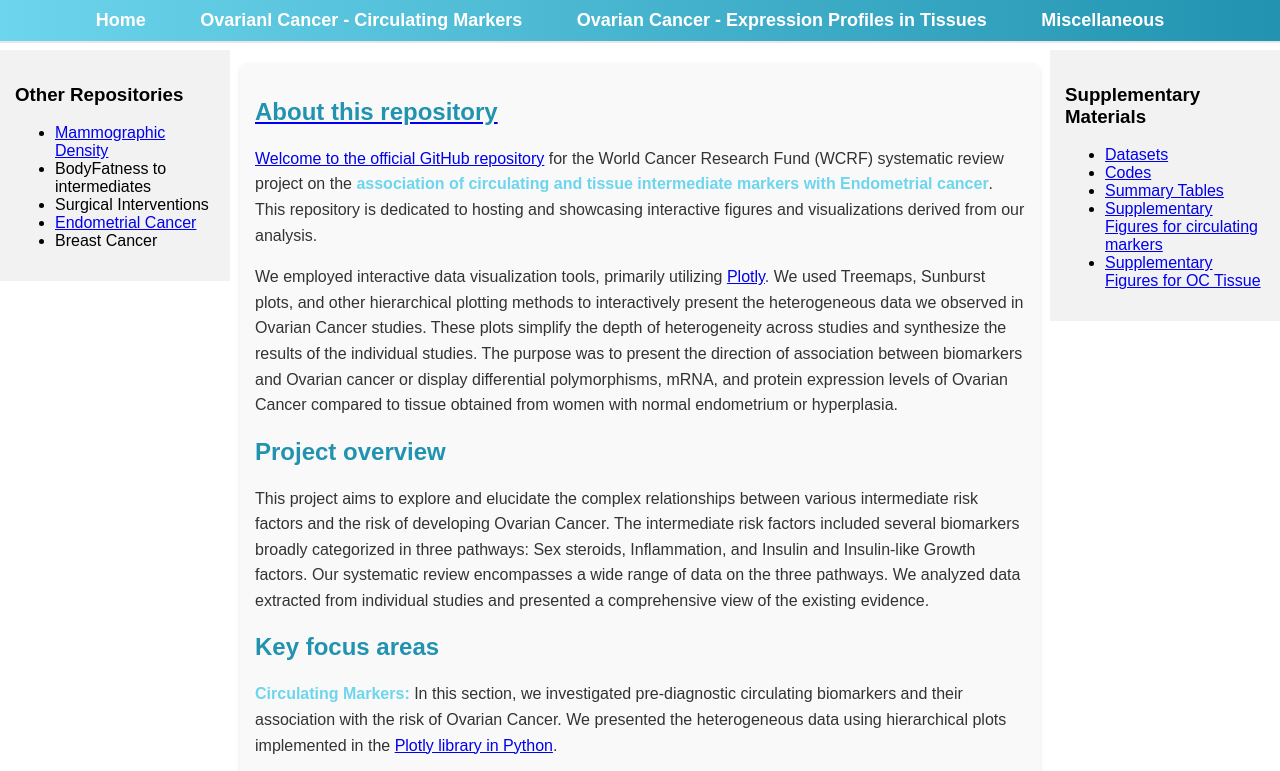
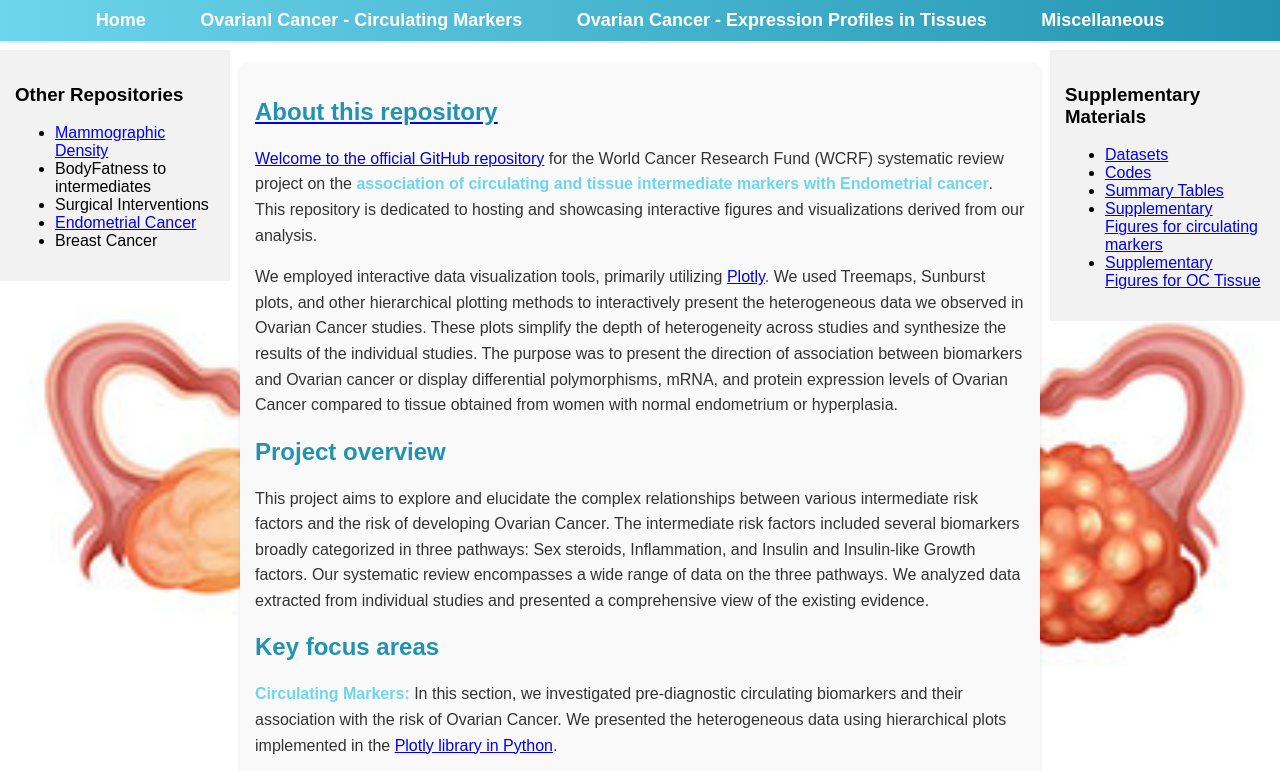
Before and after one commit to WCRF/Ovarian-Cancer, a plain HTML site: page index.html in a window 1280 px wide. Shown: the top 771 px of the page. Drawn offline with Linux system fonts and the light colour scheme.

Commit message:
Update index.html

```diff
--- a/index.html
+++ b/index.html
@@ -5,7 +5,7 @@
     <title>Ovarian Cancer Research</title>
 
     <!-- Link to your CSS file -->
-    <link rel="stylesheet" href="style.css">
+    <link rel="stylesheet" href="style_index.css">
 </head>
 <body>
 <!-- Left Menu for Other Repositories -->
```
